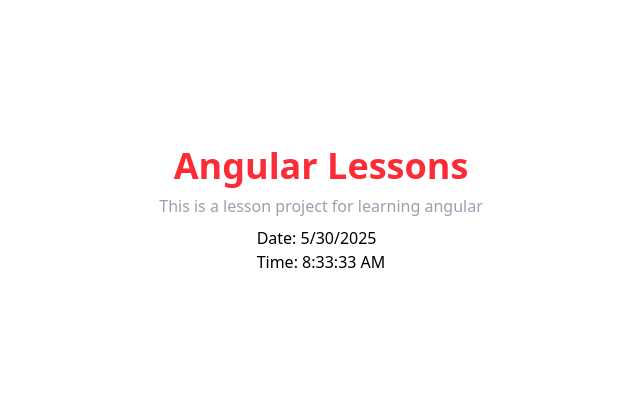
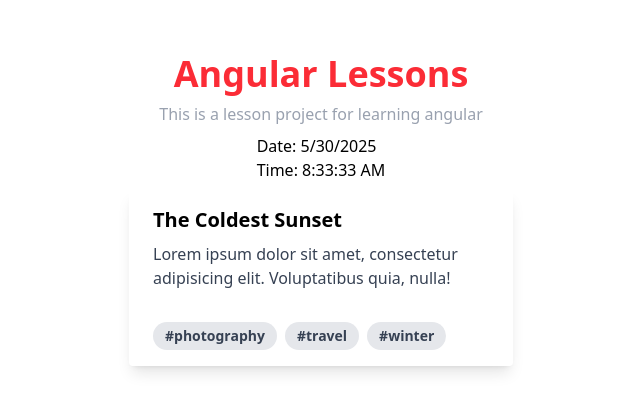
Before and after one commit to arkajitroy/angular-lesson-archive, an Angular app: page / in a window 1280 px wide. Shown: the part 190-602 px from the top of the page, without its empty margins (319-959 px from the left). Built offline with nearby package versions, Linux system fonts and the light colour scheme.

Commit message:
learned: component + props passing

```diff
--- a/src/app/app.component.html
+++ b/src/app/app.component.html
@@ -9,4 +9,12 @@
     <span>Date: {{ date.date }}</span>
     <span>Time: {{ date.time }}</span>
   </div>
+
+  <app-card
+    [title]="'The Coldest Sunset'"
+    [description]="
+      'Lorem ipsum dolor sit amet, consectetur adipisicing elit. Voluptatibus quia, nulla!'
+    "
+    [tags]="['#photography', '#travel', '#winter']"
+  />
 </main>
--- a/src/app/app.component.ts
+++ b/src/app/app.component.ts
@@ -1,10 +1,10 @@
 import { Component } from '@angular/core';
-import { RouterOutlet } from '@angular/router';
-import { getTodaysDateAndTime } from 'libs/date';
+import { getTodaysDateAndTime } from '../libs/date';
+import { CardComponent } from './components/card/card.component';
 
 @Component({
   selector: 'app-root',
-  imports: [RouterOutlet],
+  imports: [CardComponent],
   templateUrl: './app.component.html',
   styleUrl: './app.component.css',
 })
--- /dev/null
+++ b/src/app/auth/register/register.component.html
@@ -0,0 +1 @@
+<p>register works!</p>
--- /dev/null
+++ b/src/app/components/card/card.component.html
@@ -0,0 +1,16 @@
+<div class="max-w-sm rounded overflow-hidden shadow-lg">
+  <div class="px-6 py-4">
+    <div class="font-bold text-xl mb-2">{{ title }}</div>
+    <p class="text-gray-700 text-base">
+      {{ description }}
+    </p>
+  </div>
+  <div class="px-6 pt-4 pb-2">
+    <span
+      *ngFor="let tag of tags"
+      class="inline-block bg-gray-200 rounded-full px-3 py-1 text-sm font-semibold text-gray-700 mr-2 mb-2"
+    >
+      {{ tag }}
+    </span>
+  </div>
+</div>
```
Also changed, not shown: src/app/auth/register/register.component.ts (added, +11 -0 lines), src/app/components/card/card.component.ts (added, +15 -0 lines), tsconfig.json (+1 -6 lines), src/app/auth/register/register.component.css (added), src/app/components/card/card.component.css (added), 2 other files (tests, documents, lock files or other folders).
